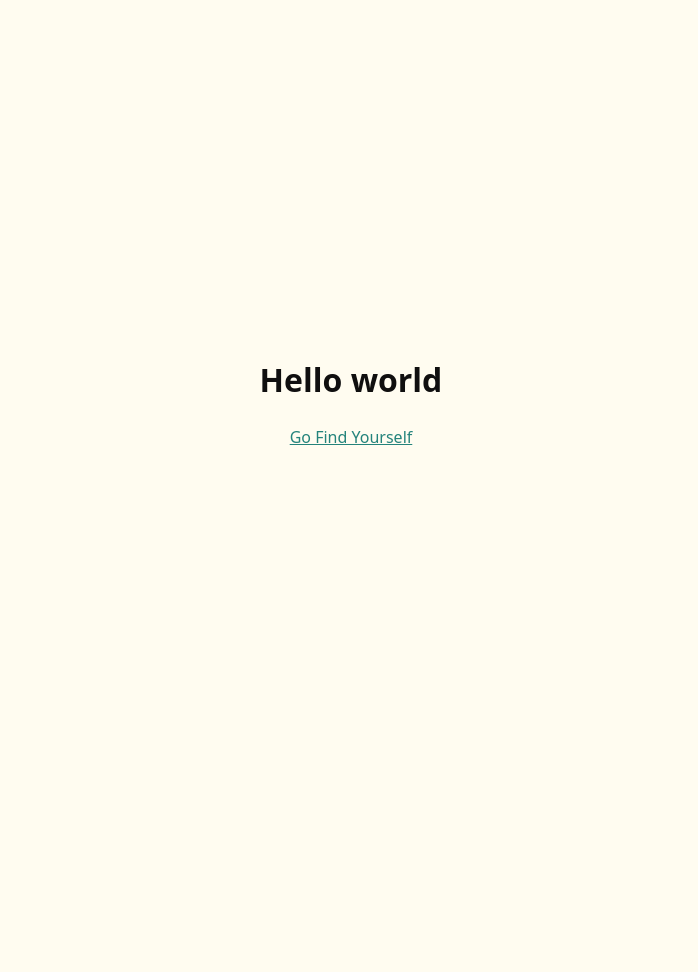
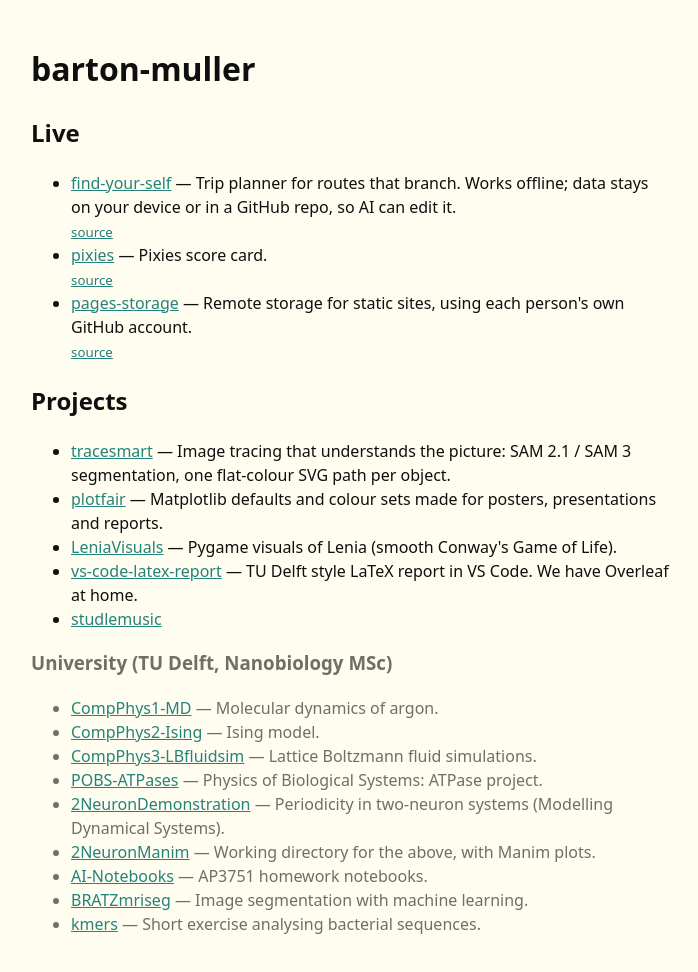
Before and after one commit to barton-muller/barton-muller.github.io, a plain HTML site: page index.html in a window 1280 px wide. Shown: the whole page, without its empty margins (289-987 px from the left). Before the commit the page ends 800 px from the top, so only its background shows below. Drawn offline with Linux system fonts and the light colour scheme.

Commit message:
Home page: list public repos by category

```diff
--- a/index.html
+++ b/index.html
@@ -5,17 +5,56 @@
 <meta name="viewport" content="width=device-width, initial-scale=1">
 <title>barton-muller</title>
 <style>
-  body { font: 16px/1.5 system-ui, sans-serif; margin: 0; display: grid; place-items: center; min-height: 100vh; background: #fffcf0; color: #100f0f; }
-  main { max-width: 32rem; padding: 1.5rem; text-align: center; }
+  body { font: 16px/1.5 system-ui, sans-serif; margin: 0 auto; max-width: 40rem; padding: 1.5rem; background: #fffcf0; color: #100f0f; }
   a { color: #24837b; }
-  @media (prefers-color-scheme: dark) { body { background: #100f0f; color: #cecdc3; } a { color: #3aa99f; } }
+  img { max-width: 100%; }
+  small, .uni { color: #6f6e69; }
+  @media (prefers-color-scheme: dark) { body { background: #100f0f; color: #cecdc3; } a { color: #3aa99f; } small, .uni { color: #878580; } }
 </style>
 </head>
 <body>
 <!-- EDIT FREELY between here and the script. -->
+<header>
+  <h1>barton-muller</h1>
+  <!-- <p>bio goes here</p> -->
+  <!-- <img src="hero.png" alt=""> -->
+</header>
+
 <main>
-  <h1>Hello world</h1>
-  <p id="msg"><a href="find-your-self/">Go Find Yourself</a></p>
+<section>
+<h2>Live</h2>
+<ul>
+  <li><a href="find-your-self/">find-your-self</a> — Trip planner for routes that branch. Works offline; data stays on your device or in a GitHub repo, so AI can edit it.</li> <small><a href="https://github.com/barton-muller/find-your-self">source</a></small>
+  <li><a href="pixies/">pixies</a> — Pixies score card.</li> <small><a href="https://github.com/barton-muller/pixies">source</a></small>
+  <li><a href="pages-storage/">pages-storage</a> — Remote storage for static sites, using each person's own GitHub account.</li> <small><a href="https://github.com/barton-muller/pages-storage">source</a></small>
+</ul>
+</section>
+
+<section>
+<h2>Projects</h2>
+<ul>
+  <li><a href="https://github.com/barton-muller/tracesmart">tracesmart</a> — Image tracing that understands the picture: SAM 2.1 / SAM 3 segmentation, one flat-colour SVG path per object.</li>
+  <li><a href="https://github.com/barton-muller/plotfair">plotfair</a> — Matplotlib defaults and colour sets made for posters, presentations and reports.</li>
+  <li><a href="https://github.com/barton-muller/LeniaVisuals">LeniaVisuals</a> — Pygame visuals of Lenia (smooth Conway's Game of Life).</li>
+  <li><a href="https://github.com/barton-muller/vs-code-latex-report">vs-code-latex-report</a> — TU Delft style LaTeX report in VS Code. We have Overleaf at home.</li>
+  <li><a href="https://github.com/barton-muller/studlemusic">studlemusic</a></li>
+</ul>
+</section>
+
+<section class="uni">
+<h3>University (TU Delft, Nanobiology MSc)</h3>
+<ul>
+  <li><a href="https://github.com/barton-muller/CompPhys1-MD">CompPhys1-MD</a> — Molecular dynamics of argon.</li>
+  <li><a href="https://github.com/barton-muller/CompPhys2-Ising">CompPhys2-Ising</a> — Ising model.</li>
+  <li><a href="https://github.com/barton-muller/CompPhys3-LBfluidsim">CompPhys3-LBfluidsim</a> — Lattice Boltzmann fluid simulations.</li>
+  <li><a href="https://github.com/barton-muller/POBS-ATPases">POBS-ATPases</a> — Physics of Biological Systems: ATPase project.</li>
+  <li><a href="https://github.com/barton-muller/2NeuronDemonstration">2NeuronDemonstration</a> — Periodicity in two-neuron systems (Modelling Dynamical Systems).</li>
+  <li><a href="https://github.com/barton-muller/2NeuronManim">2NeuronManim</a> — Working directory for the above, with Manim plots.</li>
+  <li><a href="https://github.com/barton-muller/AI-Notebooks">AI-Notebooks</a> — AP3751 homework notebooks.</li>
+  <li><a href="https://github.com/barton-muller/BRATZmriseg">BRATZmriseg</a> — Image segmentation with machine learning.</li>
+  <li><a href="https://github.com/barton-muller/kmers">kmers</a> — Short exercise analysing bacterial sequences.</li>
+</ul>
+</section>
 </main>
 <!-- END OF THE PART TO EDIT. Keep the script below: it sends people back to the app they came from after GitHub's
      install page (see github.com/barton-muller/pages-storage). It does nothing on normal visits. -->
```
